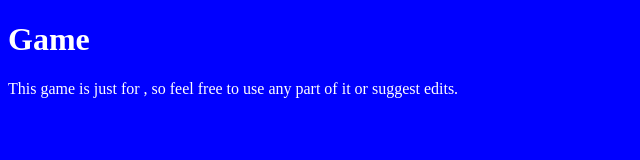
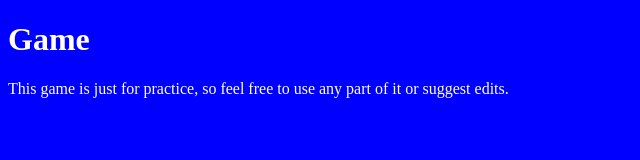
Before and after one commit to joejoewilty/gameTest, a plain HTML site: page index.html in a window 1280 px wide. Shown: the full height of the page, 0-640 px from the left. Drawn offline with Linux system fonts and the light colour scheme.

Commit message:
Update index.html

```diff
--- a/index.html
+++ b/index.html
@@ -8,7 +8,7 @@
   <body>
 
     <h1>Game</h1>
-    <p>This game is just for , so feel free to use any part of it or suggest edits.</p>
+    <p>This game is just for practice, so feel free to use any part of it or suggest edits.</p>
 
   </body>
 </html>
```
